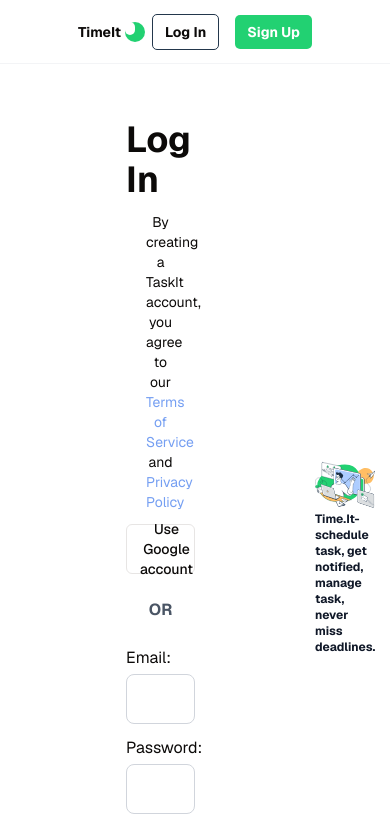
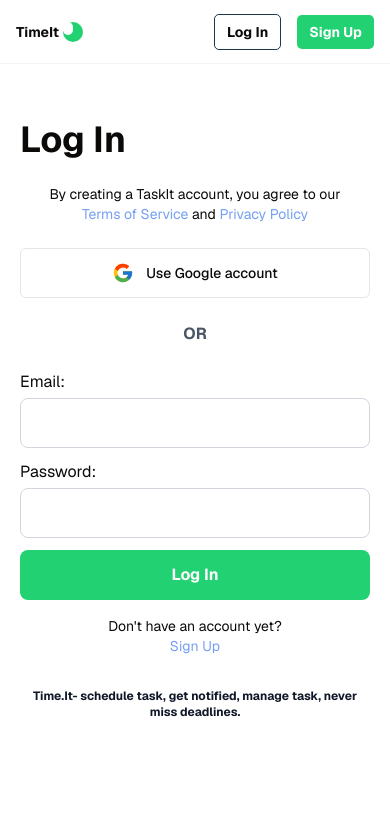
Before and after one commit to KellsCodes/tasktimer, a Next.js app in the folder frontend/: page /login in a window 390 px wide. Shown: the top 824 px of the page. Built offline with nearby package versions, Linux system fonts and the light colour scheme.

Commit message:
Design Login/Register responsiveness

```diff
--- a/frontend/src/app/(auth)/login/page.jsx
+++ b/frontend/src/app/(auth)/login/page.jsx
@@ -6,16 +6,16 @@ export default function UserLogin() {
   return (
     <div className="font-sans min-h-screen">
       <Navbar />
-      <main className="flex flex-col gap-[32px] row-start-2 items-center sm:items-start">
+      <main className="px-5 xl:px-0 flex flex-col xl:gap-[32px] row-start-2 items-center sm:items-start">
 
-        <div className="relative top-[80px] w-full flex flex-col items-center py-10 px-20">
-          <div className=" w-[60%] mx-auto flex items-center gap-x-30">
-            <div className="w-1/2">
+        <div className="relative top-[80px] w-full flex flex-col items-center py-10 lg:px-10 xl:px-20">
+          <div className="w-full xl:w-[60%] mx-auto flex flex-col lg:flex-row items-center lg:gap-x-30 gap-y-8 lg:gap-y-0">
+            <div className="lg:w-1/2">
               <Register />
             </div>
-            <div className="w-1/2">
-              <Image src="/logo.svg" width={400} height={400} alt="Logo" />
-              <h2 className="font-bold text-gray-900 text-xs">Time.It- schedule task, get notified, manage task, never miss deadlines.</h2>
+            <div className="lg:w-1/2">
+              <Image src="/logo.svg" width={400} height={400} alt="Logo" className="hidden lg:inline-block" />
+              <h2 className="font-bold text-gray-900 text-xs text-center xl:text-justify">Time.It- schedule task, get notified, manage task, never miss deadlines.</h2>
             </div>
           </div>
 
--- a/frontend/src/app/(auth)/register/page.jsx
+++ b/frontend/src/app/(auth)/register/page.jsx
@@ -6,15 +6,15 @@ export default function RegisterUser() {
     return (
         <div className="font-sans min-h-screen relative">
             <Navbar />
-            <main className="flex flex-col gap-[32px] row-start-2 items-center sm:items-start">
+            <main className="px-5 xl:px-0 flex flex-col xl:gap-[32px] row-start-2 items-center sm:items-start">
 
-                <div className="relative top-[80px] w-full flex flex-col items-center py-10 px-20">
-                    <div className=" w-[60%] mxto-auto flex items-center gap-x-30">
-                        <div className="w-1/2">
+                <div className="relative top-[80px] w-full flex flex-col items-center py-10 lg:px-10 xl:px-20">
+                    <div className="w-full xl:w-[60%] mx-auto flex flex-col lg:flex-row items-center lg:gap-x-30 gap-y-8 lg:gap-y-0">
+                        <div className="lg:w-1/2">
                             <Register />
                         </div>
-                        <div className="w-1/2">
-                            <Image src="/tired-man-missing-deadline-office.webp" width={800} height={800} loading="lazy" alt="deadline-image" />
+                        <div className="lg:w-1/2">
+                            <Image src="/tired-man-missing-deadline-office.webp" width={800} height={800} loading="lazy" alt="deadline-image" className="hidden lg:inline-block" />
                         </div>
                     </div>
 
--- a/frontend/src/app/components/AppLogo.jsx
+++ b/frontend/src/app/components/AppLogo.jsx
@@ -1,6 +1,6 @@
 export default function AppLogo() {
     return (
-        <a href="/">
+        <a href="/" className="w-full">
             <div className="text-sm font-bold py-2 px-0 rounded-[5px] text-center flex items-center gap-1">
                 <h2>TimeIt</h2>
                 <div className="w-[20px] h-[20px] rounded-full bg-[#22D172]">
--- a/frontend/src/app/components/Navbar.jsx
+++ b/frontend/src/app/components/Navbar.jsx
@@ -4,8 +4,10 @@ import AppLogo from "./AppLogo";
 const Navbar = () => {
     return (
         <nav className="flex items-center justify-center h-[64px] w-full border-b border-b-gray-100 fixed top-0 w-full z-50 bg-white">
-            <div className="flex items-center justify-between w-[60%]">
-                <AppLogo />
+            <div className="flex items-center justify-between w-full xl:w-[60%] px-4 xl:px-0">
+                <div className="w-[80px] flex items-center">
+                    <AppLogo />
+                </div>
                 <ul className="flex space-x-4">
                     <li>
                         <a href="/dashboard" className="text-sm font-bold py-2 px-3 border border-[#23374C] hover:bg-[#23374C] hover:text-white transition-all duration-500 ease-in-out rounded-[5px] text-gray-[#596878] w-[90px] text-center">
--- a/frontend/src/app/components/Register.jsx
+++ b/frontend/src/app/components/Register.jsx
@@ -33,8 +33,11 @@ const Register = () => {
 
     return (
         <form onSubmit={handleSubmit} className='space-y-3'>
-            <h2 className='font-bold text-4xl'>{pathname === "/register" ? "Sign Up" : "Log In"}</h2>
-            <p className='px-5 text-sm text-center'>By creating a TaskIt account, you agree to our <a href="#" className='text-[#759FF2]'>Terms of Service</a> and <a href="#" className='text-[#759FF2]'>Privacy Policy</a></p>
+            <div className='space-y-6 mb-6'>
+                <h2 className='font-bold text-4xl'>{pathname === "/register" ? "Sign Up" : "Log In"}</h2>
+                <p className='px-5 text-sm text-center'>By creating a TaskIt account, you agree to our <a href="#" className='text-[#759FF2]'>Terms of Service</a> and <a href="#" className='text-[#759FF2]'>Privacy Policy</a></p>
+
+            </div>
             <div className='space-y-3'>
                 <button
                     className='w-full flex items-center justify-center gap-x-3 h-[50px] border p-3 rounded-[6px] font-medium text-sm hover:bg-[#23374C] hover:text-white transition-all duration-500 ease-in-out cursor-pointer'
```
Also changed, not shown: 1 other file (tests, documents, lock files or other folders).
